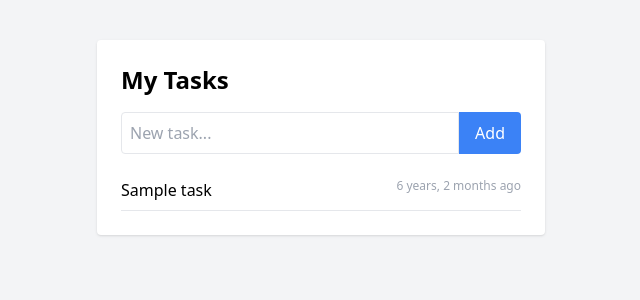
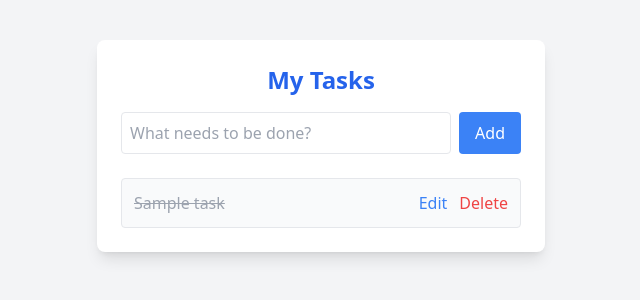
Before and after one commit to Viveka87/todolist_django, a Django app: page / in a window 1280 px wide. Shown: the top 300 px of the page, without its empty margins (319-959 px from the left). Run offline with Django 4.2, Linux system fonts and the light colour scheme; tables that the repository leaves empty hold one stand-in row (values such as "Sample post"); some libraries are stand-ins or nearby versions.

Commit message:
Edit task

```diff
--- a/tasks/templates/tasks/index.html
+++ b/tasks/templates/tasks/index.html
@@ -1,25 +1,33 @@
 <!DOCTYPE html>
-<html>
+<html lang="en">
 <head>
+    <meta charset="UTF-8">
     <title>Django Todo List</title>
     <script src="https://cdn.tailwindcss.com"></script>
 </head>
 <body class="bg-gray-100 p-10">
-    <div class="max-w-md mx-auto bg-white p-6 rounded shadow">
-        <h1 class="text-2xl font-bold mb-4">My Tasks</h1>
+    <div class="max-w-md mx-auto bg-white p-6 rounded-lg shadow-lg">
+        <h1 class="text-2xl font-bold mb-4 text-center text-blue-600">My Tasks</h1>
 
-        <form method="POST" class="flex mb-4">
+        <form method="POST" class="flex gap-2 mb-6">
             {% csrf_token %}
-            <input type="text" name="title" class="border p-2 flex-1 rounded-l" placeholder="New task...">
-            <button type="submit" class="bg-blue-500 text-white px-4 rounded-r">Add</button>
+            <input type="text" name="title" placeholder="What needs to be done?" required
+                   class="flex-1 border p-2 rounded focus:outline-none focus:ring-2 focus:ring-blue-400">
+            <button type="submit" class="bg-blue-500 text-white px-4 py-2 rounded hover:bg-blue-600">Add</button>
         </form>
 
-        <ul>
+        <ul class="space-y-3">
             {% for task in tasks %}
-            <li class="border-b py-2 flex justify-between">
-                {{ task.title }}
-                <span class="text-xs text-gray-400">{{ task.created_at|timesince }} ago</span>
-            </li>
+            <li class="flex justify-between items-center bg-gray-50 p-3 rounded border">
+                <span class="{% if task.completed %} line-through text-gray-400 {% endif %}">
+                    {{ task.title }}
+                </span>
+<div class="flex gap-3">
+            <a href="{% url 'edit_task' task.id %}" class="text-blue-500 hover:text-blue-700">Edit</a>
+            <a href="{% url 'delete_task' task.id %}" class="text-red-500 hover:text-red-700">Delete</a>
+        </div>            </li>
+            {% empty %}
+            <li class="text-center text-gray-500">No tasks yet. Add one above!</li>
             {% endfor %}
         </ul>
     </div>
--- a/tasks/views.py
+++ b/tasks/views.py
@@ -1,15 +1,29 @@
-from django.shortcuts import render, redirect
+from django.shortcuts import render, redirect, get_object_or_404
 from .models import Task
 
 def index(request):
-    # Fetch all tasks from MySQL, ordered by newest first
-    tasks = Task.objects.all().order_by('-created_at')
-
-    # Handle adding a new task (POST request)
     if request.method == 'POST':
         title = request.POST.get('title')
         if title:
             Task.objects.create(title=title)
         return redirect('index')
 
+    tasks = Task.objects.all().order_by('-created_at')
     return render(request, 'tasks/index.html', {'tasks': tasks})
+
+def edit_task(request, pk):
+    task = get_object_or_404(Task, id=pk)
+
+    if request.method == 'POST':
+        new_title = request.POST.get('title')
+        if new_title:
+            task.title = new_title
+            task.save()
+            return redirect('index')
+
+    return render(request, 'tasks/edit_task.html', {'task': task})
+
+def delete_task(request, pk):
+    task = get_object_or_404(Task, id=pk)
+    task.delete()
+    return redirect('index')
--- a/todolist/urls.py
+++ b/todolist/urls.py
@@ -16,8 +16,10 @@ Including another URLconf
 """
 from django.contrib import admin
 from django.urls import path
-from tasks.views import index # Import your view
+from tasks import views
 urlpatterns = [
     path('admin/', admin.site.urls),
-    path('', index, name='index'), # This makes the home page your todo list
+    path('', views.index, name='index'),
+    path('delete/<int:pk>/', views.delete_task, name='delete_task'),
+    path('edit/<int:pk>/', views.edit_task, name='edit_task'), # New Line
 ]
```
Also changed, not shown: tasks/templates/tasks/edit_task.html (added, +24 -0 lines).
